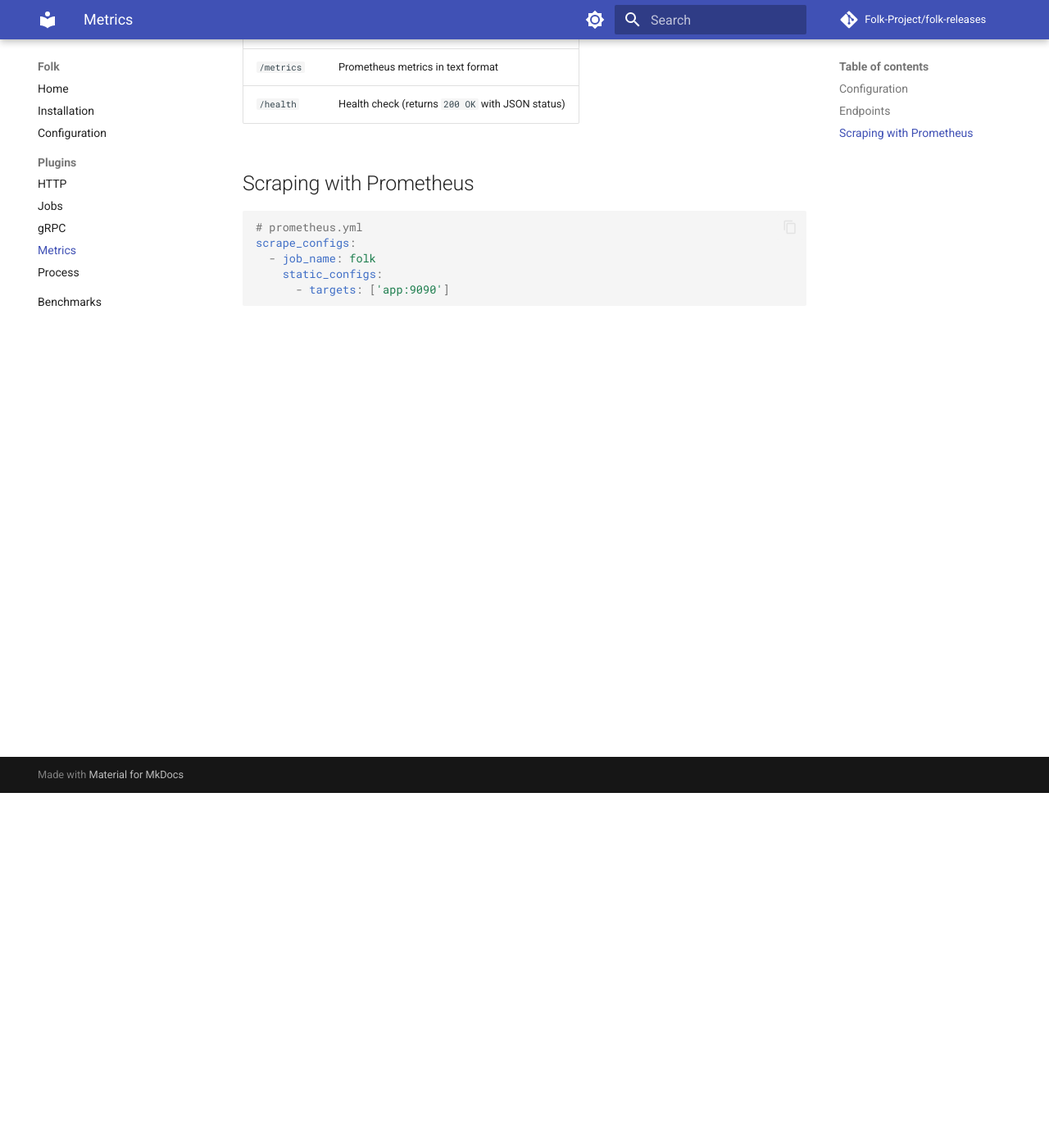
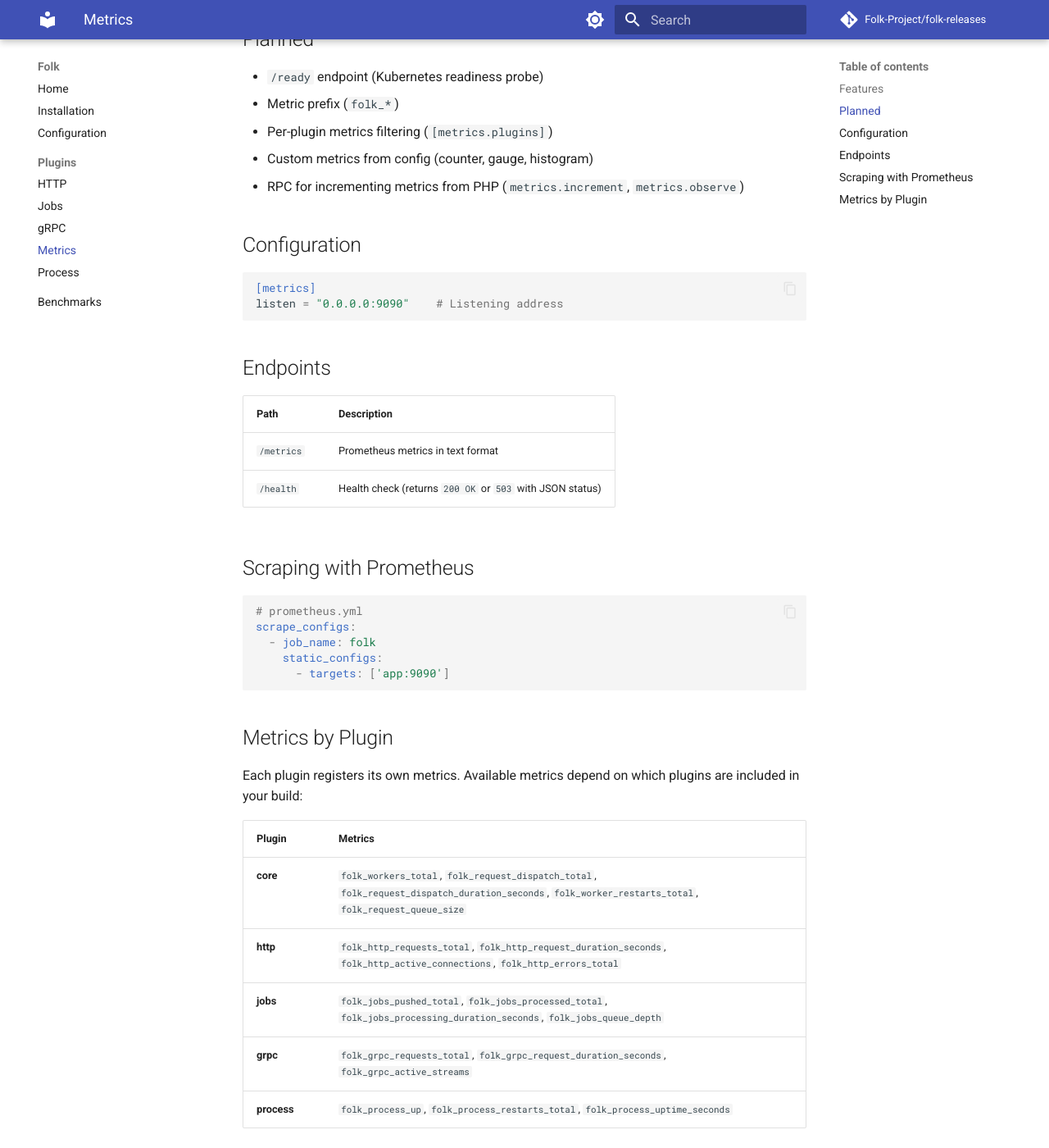
Before and after one commit to Folk-Project/folk-releases, an MkDocs documentation site: the page built from docs/plugins/metrics.md, in a window 1280 px wide and 1400 px high, scrolled down 433 px. Shown: the whole window at 82% size. Built offline with MkDocs 1.6.1 and Material for MkDocs 9.7.7, drawn with Linux system fonts in a browser that asks for light colours; comment, search, counter and statistics services are not loaded; some of the changed text lies outside the part shown.

Commit message:
Add feature lists and planned sections to all plugin docs
Each plugin page now has Features (current) and Planned sections.
Metrics page includes per-plugin metrics table.
Logging section in configuration.md expanded with format examples.

Co-Authored-By: Claude Opus 4.6 (1M context) <noreply@anthropic.com>

````diff
--- a/docs/plugins/metrics.md
+++ b/docs/plugins/metrics.md
@@ -1,6 +1,21 @@
 # Metrics Plugin
 
 Exposes Prometheus metrics and a health check endpoint.
+
+## Features
+
+- Prometheus `/metrics` endpoint (text exposition format)
+- `/health` endpoint with per-plugin health checks (JSON)
+- Plugins register their own metrics via `MetricsRegistry`
+- Health checks aggregated from all plugins
+
+## Planned
+
+- `/ready` endpoint (Kubernetes readiness probe)
+- Metric prefix (`folk_*`)
+- Per-plugin metrics filtering (`[metrics.plugins]`)
+- Custom metrics from config (counter, gauge, histogram)
+- RPC for incrementing metrics from PHP (`metrics.increment`, `metrics.observe`)
 
 ## Configuration
 
@@ -14,7 +29,7 @@ listen = "0.0.0.0:9090"    # Listening address
 | Path | Description |
 |------|-------------|
 | `/metrics` | Prometheus metrics in text format |
-| `/health` | Health check (returns `200 OK` with JSON status) |
+| `/health` | Health check (returns `200 OK` or `503` with JSON status) |
 
 ## Scraping with Prometheus
 
@@ -25,3 +40,15 @@ scrape_configs:
     static_configs:
       - targets: ['app:9090']
 ```
+
+## Metrics by Plugin
+
+Each plugin registers its own metrics. Available metrics depend on which plugins are included in your build:
+
+| Plugin | Metrics |
+|--------|---------|
+| **core** | `folk_workers_total`, `folk_request_dispatch_total`, `folk_request_dispatch_duration_seconds`, `folk_worker_restarts_total`, `folk_request_queue_size` |
+| **http** | `folk_http_requests_total`, `folk_http_request_duration_seconds`, `folk_http_active_connections`, `folk_http_errors_total` |
+| **jobs** | `folk_jobs_pushed_total`, `folk_jobs_processed_total`, `folk_jobs_processing_duration_seconds`, `folk_jobs_queue_depth` |
+| **grpc** | `folk_grpc_requests_total`, `folk_grpc_request_duration_seconds`, `folk_grpc_active_streams` |
+| **process** | `folk_process_up`, `folk_process_restarts_total`, `folk_process_uptime_seconds` |
````
Also changed, not shown: docs/configuration.md (+22 -1 lines), docs/plugins/grpc.md (+19 -0 lines), docs/plugins/http.md (+19 -0 lines), docs/plugins/jobs.md (+18 -0 lines), docs/plugins/process.md (+19 -0 lines).
